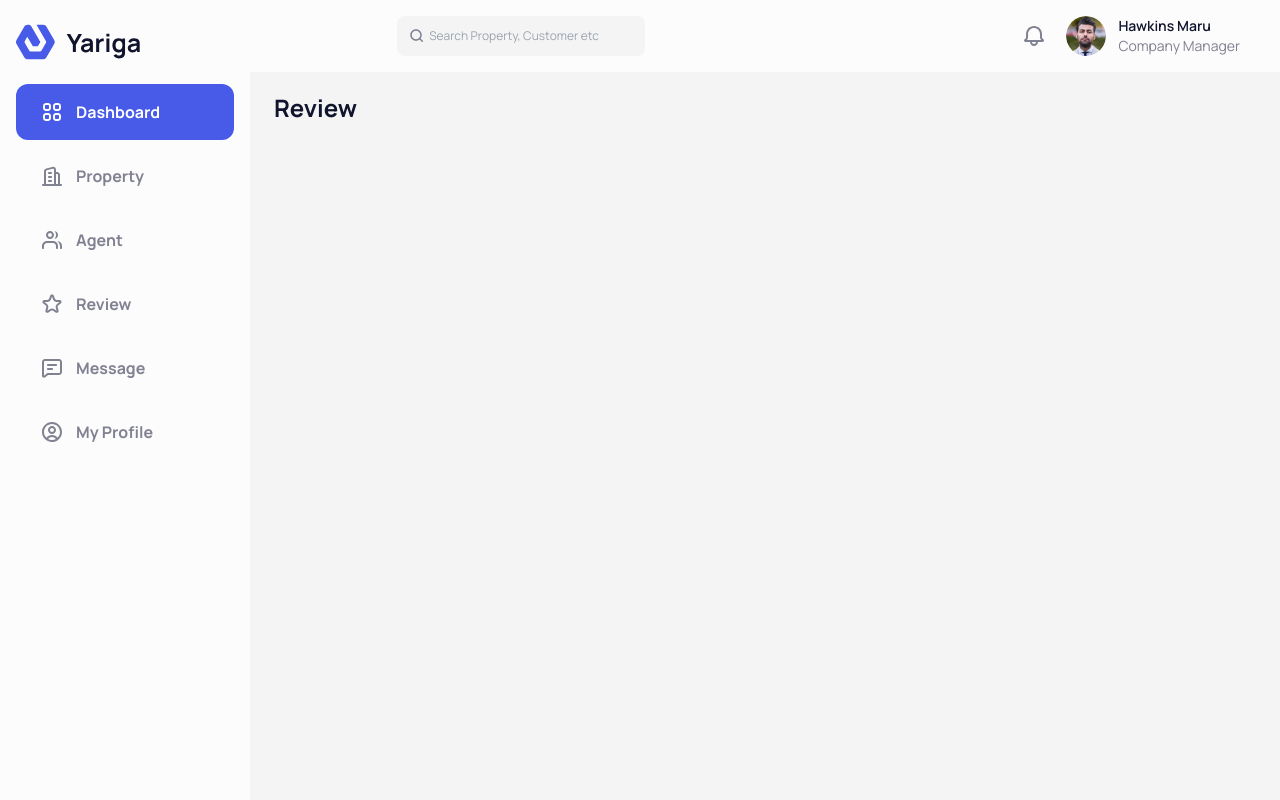
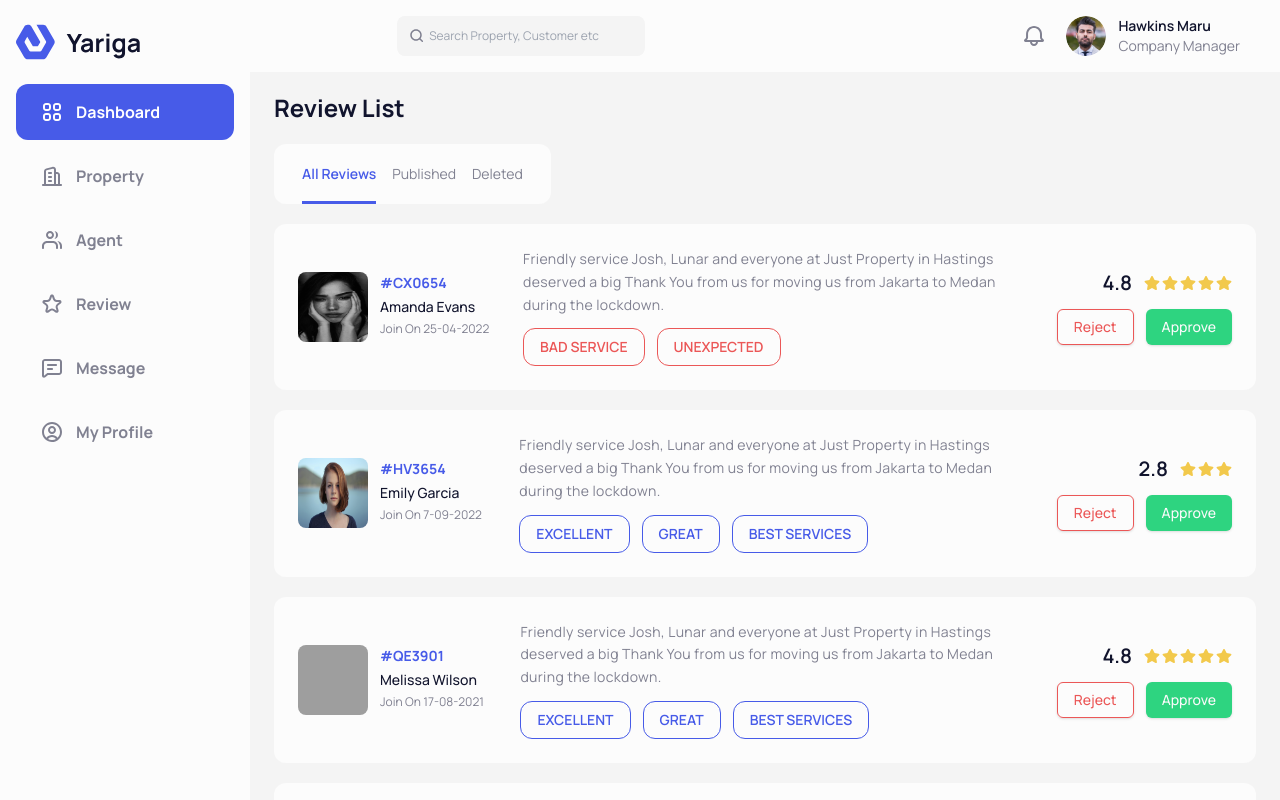
Before and after one commit to abdulrahmmann/Real-Estate-Dashboard, a Next.js app: page /Dashboard/Review in a window 1280 px wide. Shown: the top 800 px of the page. Built offline with nearby package versions, Linux system fonts and the light colour scheme; grey boxes are pictures that could not be loaded.

Commit message:
create the Review List  Page.

```diff
--- a/app/Dashboard/Review/page.tsx
+++ b/app/Dashboard/Review/page.tsx
@@ -1,11 +1,52 @@
-import React from 'react';
-import DashboardLayout from "@/app/Dashboard/layout";
+"use client";
+import React, {Fragment, useState} from 'react';
+import {ReviewList} from "@/data";
+import ReviewListItem from "@/components/ReviewListItem";
+import Pagination from "@/components/Pagination";
 
 const Review = () => {
+    const [tabClicked, setTabClicked] = useState<string>("All Reviews");
     return (
-        <>
-            <h1 className={`text-primaryTextColor font-bold text-2xl`}>Review</h1>
-        </>
+        <Fragment>
+            <h1 className={`text-primaryTextColor font-bold text-2xl`}>Review List</h1>
+
+            <div className={`my-5`}>
+                <div className={`bg-whiteColor rounded-xl px-7 py-5 w-fit flex items-center gap-4 relative`}>
+                    <button
+                        className={`text-sm transition-all ${tabClicked === "All Reviews" ? 'font-semibold text-primaryColor relative tabActive' : 'font-normal text-secondaryTextColor'}`}
+                        onClick={() => setTabClicked("All Reviews")}>
+                        All Reviews
+                    </button>
+
+                    <button
+                        className={`text-sm transition-all ${tabClicked === "Published" ? 'font-semibold text-primaryColor relative tabActive' : 'font-normal text-secondaryTextColor'}`}
+                        onClick={() => setTabClicked("Published")}>
+                        Published
+                    </button>
+
+                    <button
+                        className={`text-sm transition-all ${tabClicked === "Deleted" ? 'font-semibold text-primaryColor relative tabActive' : 'font-normal text-secondaryTextColor'}`}
+                        onClick={() => setTabClicked("Deleted")}>
+                        Deleted
+                    </button>
+                </div>
+            </div>
+
+            <div>
+                {
+                    ReviewList.map((rev) => (
+                        <ReviewListItem key={rev.id} id={rev.id} name={rev.name} image={rev.image} joinDate={rev.joinDate}
+                                        description={rev.description} rating={rev.rating} ratingCount={rev.ratingCount}
+                                        codeId={rev.codeId}/>
+                    ))
+                }
+            </div>
+
+            <div className={`mt-5`}>
+                <Pagination />
+            </div>
+
+        </Fragment>
     );
 };
 
--- a/app/globals.css
+++ b/app/globals.css
@@ -151,3 +151,12 @@ body {
 #propertyListCarousel button:last-child {
     right: -20px !important;
 }
+
+.tabActive::before {
+    content: '';
+    width: 100%;
+    height: 3px;
+    background-color: #475BE8;
+    position: absolute;
+    bottom: -20px;
+}
--- a/components/Pagination.tsx
+++ b/components/Pagination.tsx
@@ -30,7 +30,7 @@ export default function Pagination() {
                 <div>
                     <p className="text-sm text-secondaryTextColor">
                         Showing <span className="font-medium">1</span> to <span
-                        className="font-medium">10</span> Propertys
+                        className="font-medium">10</span> Items
                     </p>
                 </div>
                 <div>
--- /dev/null
+++ b/components/ReviewListItem.tsx
@@ -0,0 +1,59 @@
+import React from 'react';
+import {ReviewListType} from "@/data/types";
+import { FaStar } from "react-icons/fa";
+import {Button} from "@/components/ui/button";
+
+const ReviewListItem = ({id, name, image, codeId, description, joinDate, rating, ratingCount}: ReviewListType) => {
+    const ratingC = Math.round(ratingCount);
+    return (
+        <div key={id} className={`bg-whiteColor rounded-xl w-full mb-5 last:mb-0`}>
+            <div className={`p-6`}>
+                <div className={`flex flex-col lg:flex-row gap-5 justify-between lg:items-center`}>
+
+                    <div className={`flex items-center gap-3`}>
+                        <img src={image} alt={"image"} className={`size-[70px] rounded-lg`}/>
+                        <div>
+                            <h4 className={`text-sm font-bold text-primaryColor mb-1`}>{codeId}</h4>
+                            <h3 className={`text-sm font-medium text-primaryTextColor mb-1`}>{name}</h3>
+                            <h4 className={`text-xs font-normal text-secondaryTextColor mb-1`}>Join On {joinDate}</h4>
+                        </div>
+                    </div>
+
+                    <div className={`flex flex-col gap-3 justify-between`}>
+                        <p className={`max-w-[500px] text-sm font-normal text-secondaryTextColor tracking-wide leading-relaxed`}>{description}</p>
+                        <div className={`flex items-center gap-3`}>
+                            {
+                                rating.map((rat, index) => (
+                                    <h2 key={index}
+                                        className={`uppercase text-sm font-semibold px-4 py-2 rounded-xl text-center ${rat === "bad service" || rat === "unexpected" ? 'text-[#EB5757] border border-[#EB5757]' : 'text-primaryColor border border-primaryColor'}`}>
+                                        {rat}
+                                    </h2>
+                                ))
+                            }
+                        </div>
+                    </div>
+
+                    <div className={`flex flex-col gap-3 lg:items-end justify-between`}>
+                        <div className={`flex items-center gap-3`}>
+                            <h2 className={`text-primaryTextColor font-semibold text-xl`}>{ratingCount}</h2>
+                           <div className={`flex items-center gap-0.5`}>
+                               {
+                                   Array.from({length: ratingC}, (_, index) => (
+                                       <FaStar key={index} color={'#F2C94C'}/>
+                                   ))
+                               }
+                           </div>
+                        </div>
+                        <div className={`flex items-center gap-3`}>
+                            <Button className={`bg-transparent border border-[#EB5757] text-[#EB5757] hover:bg-[#EB5757] hover:text-white transition-all`}>Reject</Button>
+                            <Button className={`bg-[#2ED480]`}>Approve</Button>
+                        </div>
+                    </div>
+
+                </div>
+            </div>
+        </div>
+    );
+};
+
+export default ReviewListItem;
--- a/data/index.ts
+++ b/data/index.ts
@@ -5,7 +5,7 @@ import {
     PropertyListType,
     StatsCardType,
     TopAgentType,
-    PropertyListDateDetailsType, AgentsType
+    PropertyListDateDetailsType, AgentsType, ReviewListType
 } from "@/data/types";
 
 export const sidebar = [
@@ -640,11 +640,11 @@ export const agentsList: AgentsType[] = [
 
         activeListing: [
             {
-             id: 1,
-             name: "Grand Royale Hotel",
-             price: 62000,
-             image: "/real-estate/estate1.png",
-             location: "North Carolina, USA",
+                id: 1,
+                name: "Grand Royale Hotel",
+                price: 62000,
+                image: "/real-estate/estate1.png",
+                location: "North Carolina, USA",
             },
             {
                 id: 2,
@@ -1209,3 +1209,56 @@ export const agentsList: AgentsType[] = [
         ],
     },
 ];
+
+export const ReviewList: ReviewListType[] = [
+    {
+        id: 1,
+        name: "Amanda Evans",
+        image: "/agents/a10.png",
+        codeId: "#CX0654",
+        description: "Friendly service Josh, Lunar and everyone at Just Property in Hastings deserved a big Thank You from us for moving us from Jakarta to Medan during the lockdown.",
+        joinDate: "25-04-2022",
+        rating: ["bad service", "unexpected"],
+        ratingCount: 4.8,
+    },
+    {
+        id: 2,
+        name: "Emily Garcia",
+        image: "/agents/a3.png",
+        codeId: "#HV3654",
+        description: "Friendly service Josh, Lunar and everyone at Just Property in Hastings deserved a big Thank You from us for moving us from Jakarta to Medan during the lockdown.",
+        joinDate: "7-09-2022",
+        rating: ["excellent", "great", "best services"],
+        ratingCount: 2.8,
+    },
+    {
+        id: 3,
+        name: "Melissa Wilson",
+        image: "/agents/a6.png",
+        codeId: "#QE3901",
+        description: "Friendly service Josh, Lunar and everyone at Just Property in Hastings deserved a big Thank You from us for moving us from Jakarta to Medan during the lockdown.",
+        joinDate: "17-08-2021",
+        rating: ["excellent", "great", "best services"],
+        ratingCount: 4.8,
+    },
+    {
+        id: 4,
+        name: "Jessica Johnson",
+        image: "/agents/a7.png",
+        codeId: "#RA0025",
+        description: "Friendly service Josh, Lunar and everyone at Just Property in Hastings deserved a big Thank You from us for moving us from Jakarta to Medan during the lockdown.",
+        joinDate: "25-04-2022",
+        rating: ["excellent", "great", "best services"],
+        ratingCount: 4.8,
+    },
+    {
+        id: 5,
+        name: "Jennifer Doe",
+        image: "/agents/a8.png",
+        codeId: "#WZ0226",
+        description: "Friendly service Josh, Lunar and everyone at Just Property in Hastings deserved a big Thank You from us for moving us from Jakarta to Medan during the lockdown.",
+        joinDate: "25-04-2022",
+        rating: ["bad service", "unexpected"],
+        ratingCount:2.7,
+    },
+];
```
Also changed, not shown: data/types.ts (+11 -0 lines).
